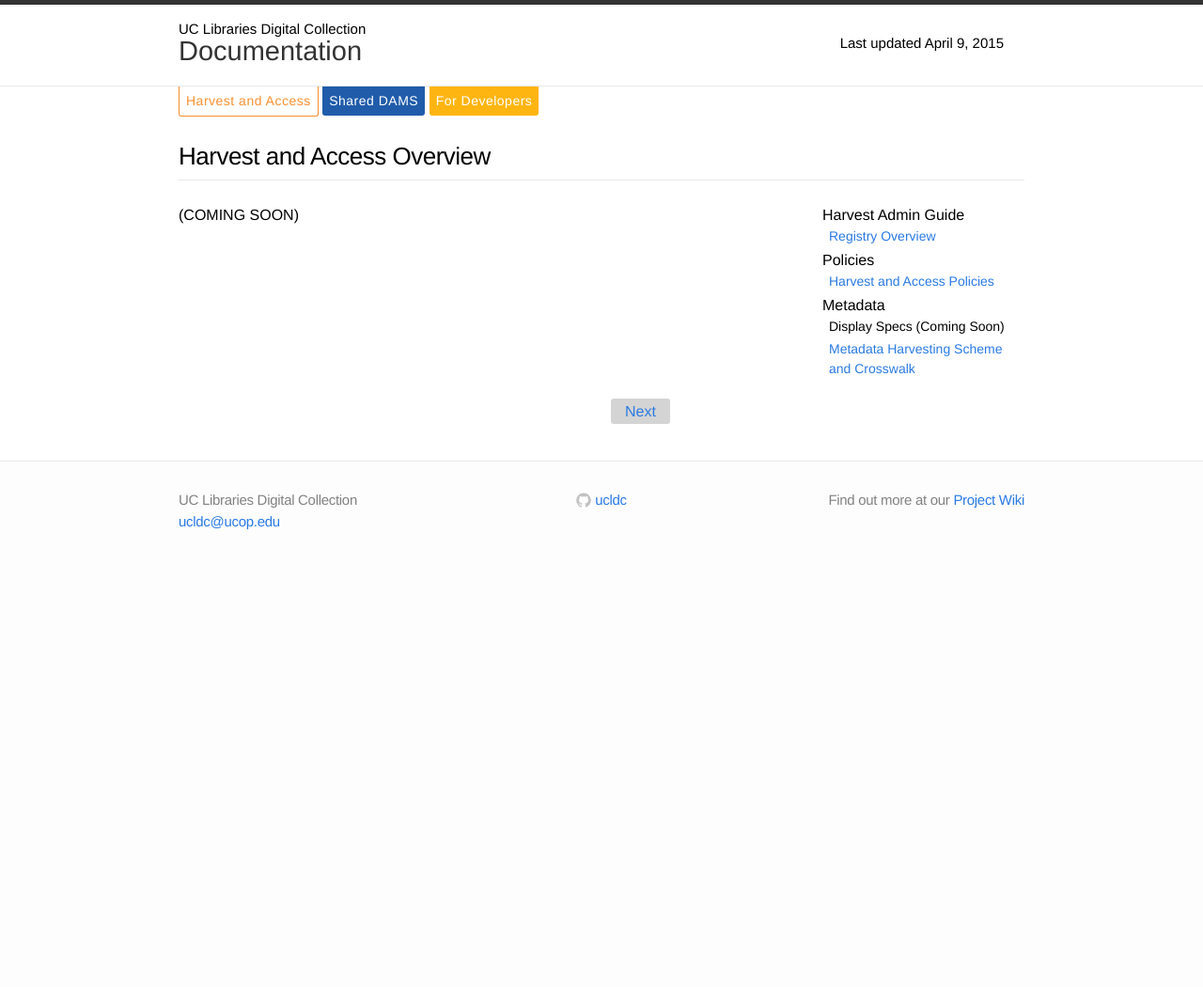
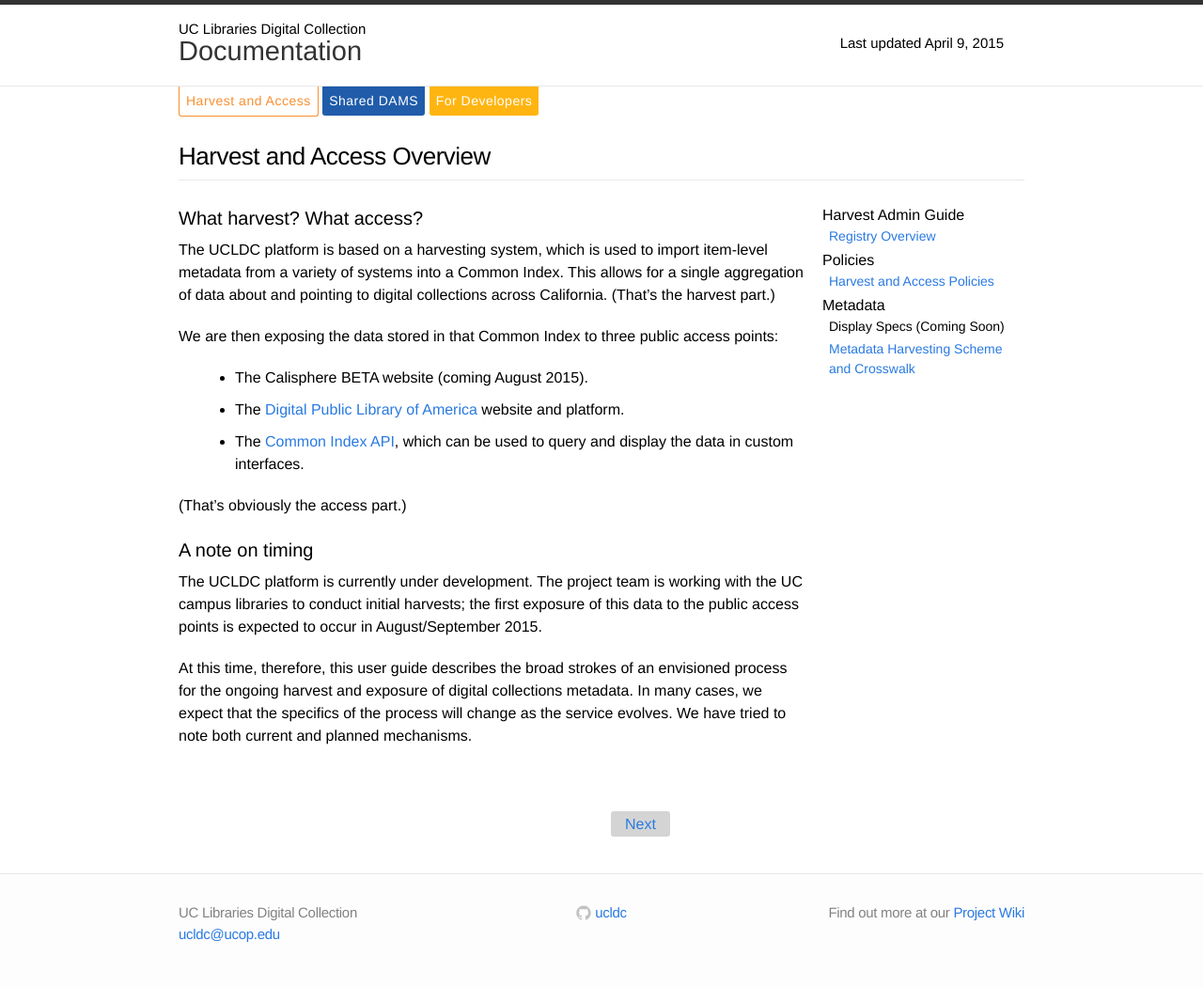
Before and after one commit to ucldc/ucldc-docs, a Jekyll site: the page built from docs/registry/index.md, in a window 1280 px wide. Shown: the whole page at 94% size. Built offline with Jekyll 4.4.1, drawn with Linux system fonts in a browser that asks for light colours; nearby versions of some CDN libraries; before the commit the page ends 900 px from its top, so only the background shows below that.

```diff
--- a/docs/registry/index.md
+++ b/docs/registry/index.md
@@ -6,7 +6,21 @@
 breadcrumbs: Calisphere Admin Guide
 ---
 
-(COMING SOON)
+##What harvest? What access?
+The UCLDC platform is based on a harvesting system, which is used to import item-level metadata from a variety of systems into a Common Index. This allows for a single aggregation of data about and pointing to digital collections across California. (That's the harvest part.)
+
+We are then exposing the data stored in that Common Index to three public access points:
+
+- The Calisphere BETA website (coming August 2015).
+- The [Digital Public Library of America](http://dp.la/) website and platform.
+- The [Common Index API]({{site.url}}{{site.baseurl}}/docs/technical-docs/solr-api/), which can be used to query and display the data in custom interfaces.
+
+(That's obviously the access part.)
+
+##A note on timing
+The UCLDC platform is currently under development. The project team is working with the UC campus libraries to conduct initial harvests; the first exposure of this data to the public access points is expected to occur in August/September 2015.
+
+At this time, therefore, this user guide describes the broad strokes of an envisioned process for the ongoing harvest and exposure of digital collections metadata. In many cases, we expect that the specifics of the process will change as the service evolves. We have tried to note both current and planned mechanisms.
 
 <!-- ## Using the Digital Collection Registry
 The Registry is an interface for campus library staff to manage and apply standardized information about campus units and digital collections that are published in Calisphere, and also to define and initiate metadata harvests for those collections. "Collections" may be defined in a few different ways. They may reside in the shared DAMS that is part of the UCLDC or they may be harvested from external sources (such as a campus OAI feed, the Internet Archive, or OAC/Calisphere) and brought into the UCLDC's central index.
```
